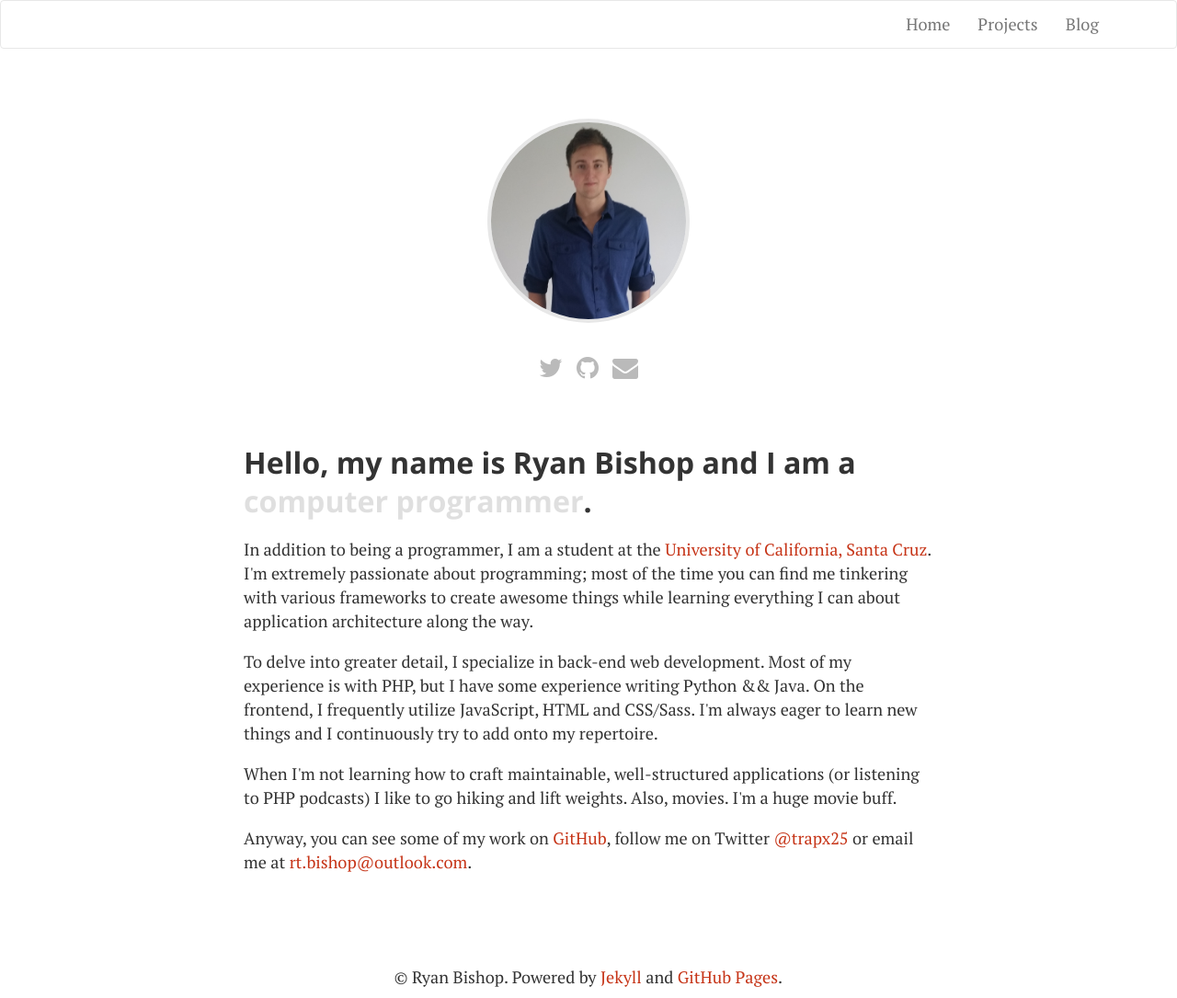
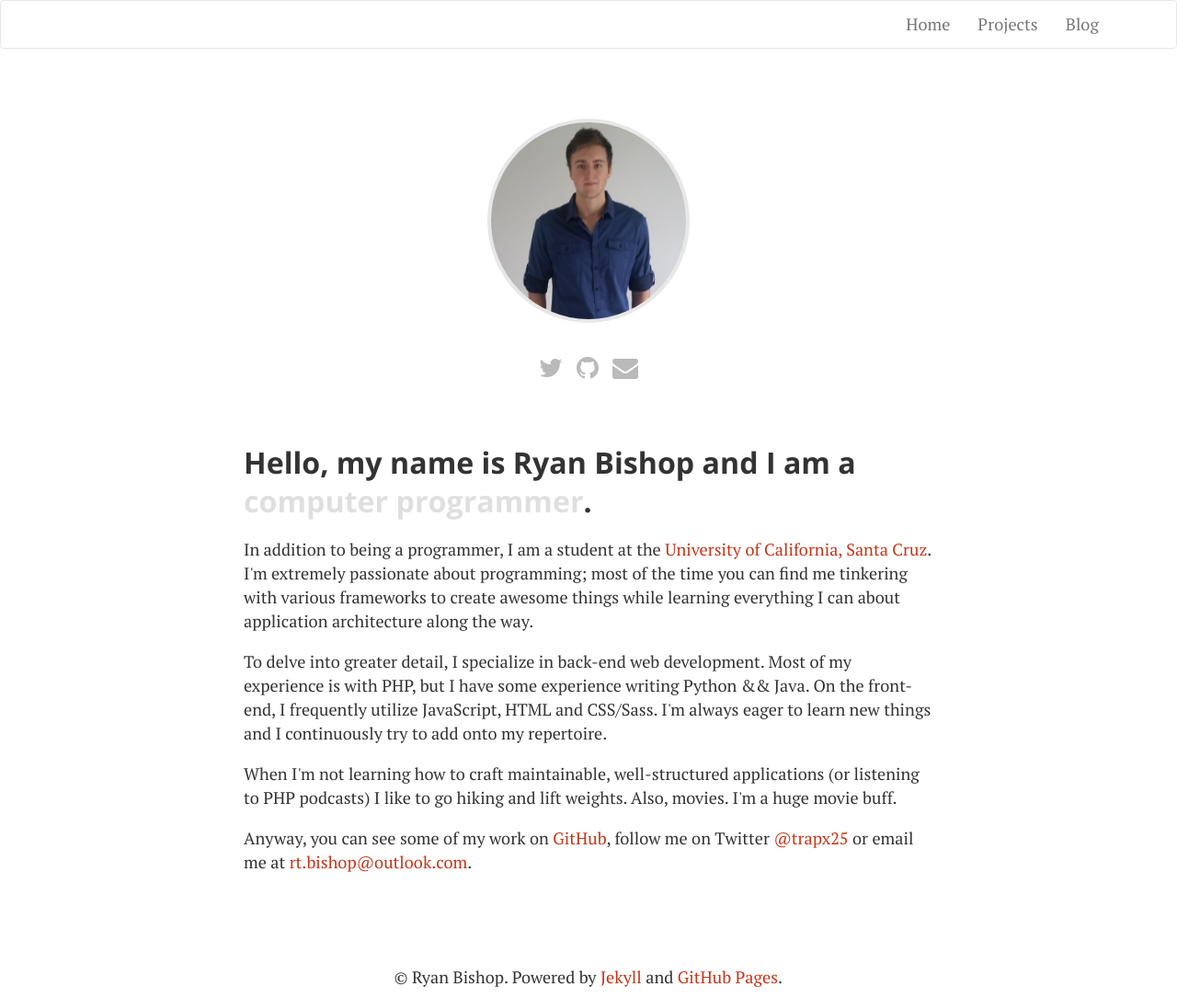
Before and after one commit to trapx25/trapx25.github.io, a Jekyll site: the page built from index.html, in a window 1280 px wide. Shown: the whole page at 92% size. Built offline with Jekyll 4.4.1, drawn with Linux system fonts in a browser that asks for light colours; nearby versions of some CDN libraries.

Commit message:
typo fix

```diff
--- a/index.html
+++ b/index.html
@@ -28,7 +28,7 @@ layout: default
       <h1>Hello, my name is Ryan Bishop and I am a <span id="role">computer programmer</span>.</h1>
       <p>In addition to being a programmer, I am a student at the <a href="http://www.ucsc.edu/" target="_blank">University of California, Santa Cruz</a>. I'm extremely passionate about programming; most of the time you can find me tinkering with various frameworks to create awesome things while learning everything I can about application architecture along the way.</p>
 
-      <p>To delve into greater detail, I specialize in back-end web development. Most of my experience is with PHP, but I have some experience writing Python &amp;&amp; Java. On the frontend, I frequently utilize JavaScript, HTML and CSS/Sass. I'm always eager to learn new things and I continuously try to add onto my repertoire.</p>
+      <p>To delve into greater detail, I specialize in back-end web development. Most of my experience is with PHP, but I have some experience writing Python &amp;&amp; Java. On the front-end, I frequently utilize JavaScript, HTML and CSS/Sass. I'm always eager to learn new things and I continuously try to add onto my repertoire.</p>
 
       <p>When I'm not learning how to craft maintainable, well-structured applications (or listening to PHP podcasts) I like to go hiking and lift weights. Also, movies. I'm a huge movie buff.</p>
 
```
